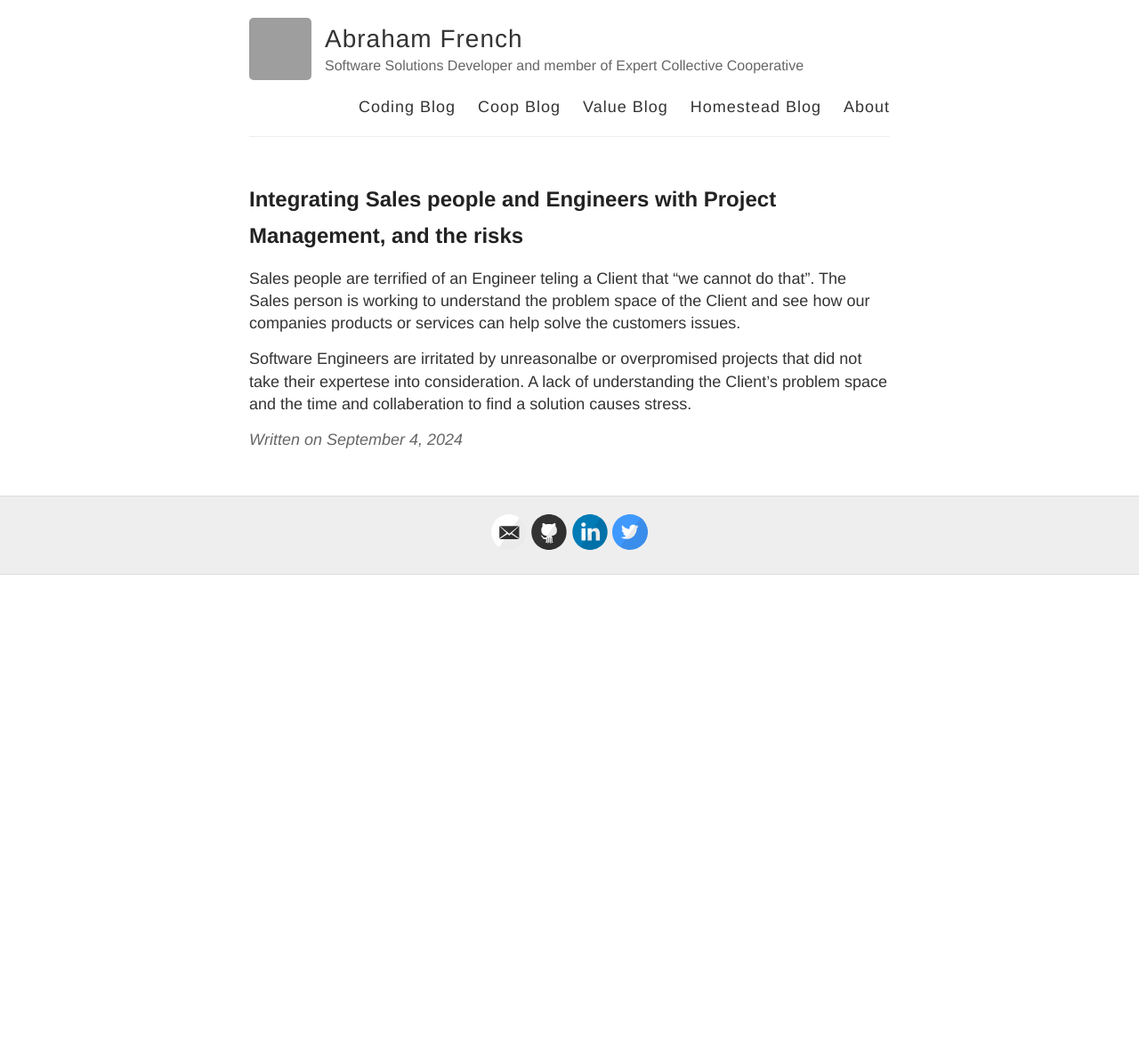
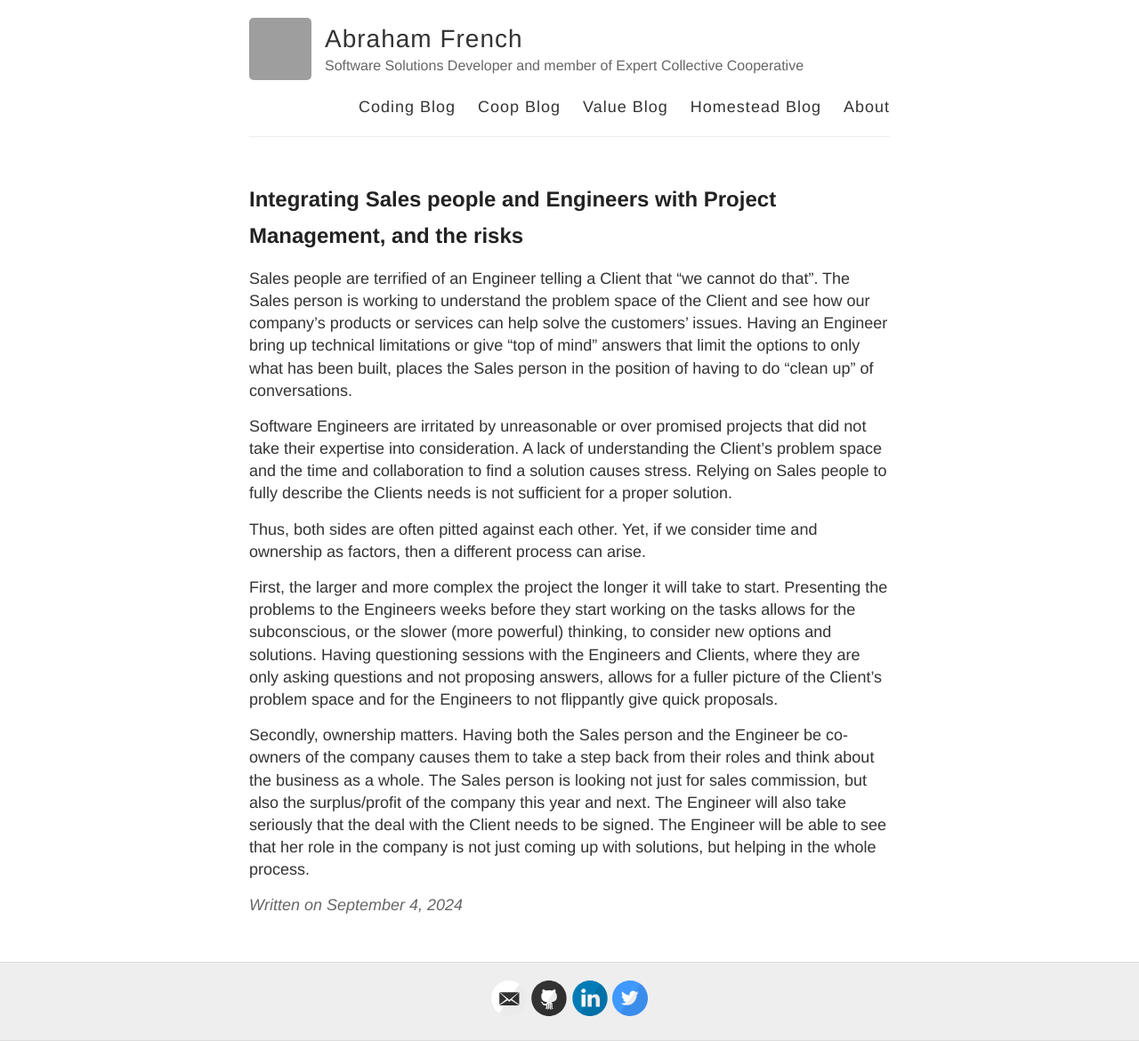
Before and after one commit to AbrahamFr/abrahamfr.github.io, a Jekyll site: the page built from _coops/2024-09-04-integrating-sales-engineers-risk.md, in a window 1280 px wide. Shown: the whole page at 89% size. Built offline with Jekyll 4.4.1, drawn with Linux system fonts in a browser that asks for light colours; before the commit the page ends 900 px from its top, so only the background shows below that; grey boxes are pictures that could not be loaded.

Commit message:
Update 2024-09-04-integrating-sales-engineers-risk.md

```diff
--- a/_coops/2024-09-04-integrating-sales-engineers-risk.md
+++ b/_coops/2024-09-04-integrating-sales-engineers-risk.md
@@ -3,6 +3,12 @@ layout: post
 title: Integrating Sales people and Engineers with Project Management, and the risks
 ---
 
-Sales people are terrified of an Engineer teling a Client that "we cannot do that".  The Sales person is working to understand the problem space of the Client and see how our companies products or services can help solve the customers issues.
+Sales people are terrified of an Engineer telling a Client that "we cannot do that".  The Sales person is working to understand the problem space of the Client and see how our company's products or services can help solve the customers' issues.  Having an Engineer bring up technical limitations or give "top of mind" answers that limit the options to only what has been built, places the Sales person in the position of having to do "clean up" of conversations.
 
-Software Engineers are irritated by unreasonalbe or overpromised projects that did not take their expertese into consideration.  A lack of understanding the Client's problem space and the time and collaberation to find a solution causes stress.
+Software Engineers are irritated by unreasonable or over promised projects that did not take their expertise into consideration.  A lack of understanding the Client's problem space and the time and collaboration to find a solution causes stress.  Relying on Sales people to fully describe the Clients needs is not sufficient for a proper solution.
+
+Thus, both sides are often pitted against each other.  Yet, if we consider time and ownership as factors, then a different process can arise.
+
+First, the larger and more complex the project the longer it will take to start.  Presenting the problems to the Engineers weeks before they start working on the tasks allows for the subconscious, or the slower (more powerful) thinking, to consider new options and solutions.  Having questioning sessions with the Engineers and Clients, where they are only asking questions and not proposing answers, allows for a fuller picture of the Client's problem space and for the Engineers to not flippantly give quick proposals.
+
+Secondly, ownership matters.  Having both the Sales person and the Engineer be co-owners of the company causes them to take a step back from their roles and think about the business as a whole.  The Sales person is looking not just for sales commission, but also the surplus/profit of the company this year and next.  The Engineer will also take seriously that the deal with the Client needs to be signed.  The Engineer will be able to see that her role in the company is not just coming up with solutions, but helping in the whole process.
```
